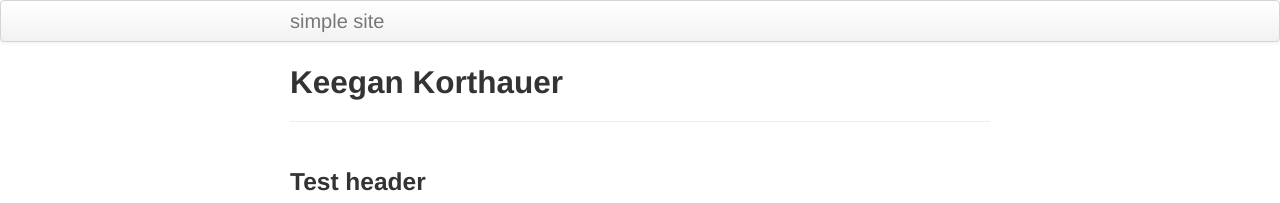
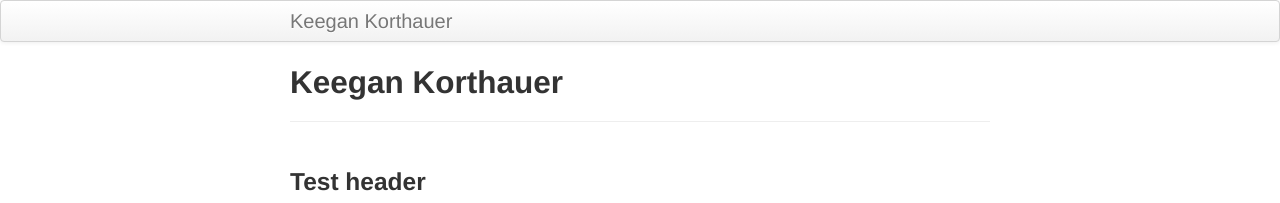
Before and after one commit to kdkorthauer/kdkorthauer.github.io, a Jekyll site: the page built from index.md, in a window 1280 px wide. Shown: the top 203 px of the page. Built offline with Jekyll 4.4.1, drawn with Linux system fonts in a browser that asks for light colours.

Commit message:
Edit config

```diff
--- a/_config.yml
+++ b/_config.yml
@@ -8,7 +8,7 @@ highlighter: rouge
 # Themes are encouraged to use these universal variables
 # so be sure to set them if your theme uses them.
 #
-title : simple site
+title : Keegan Korthauer
 author :
   name : Keegan Korthauer
   email : keegan@jimmy.harvard.edu
```
